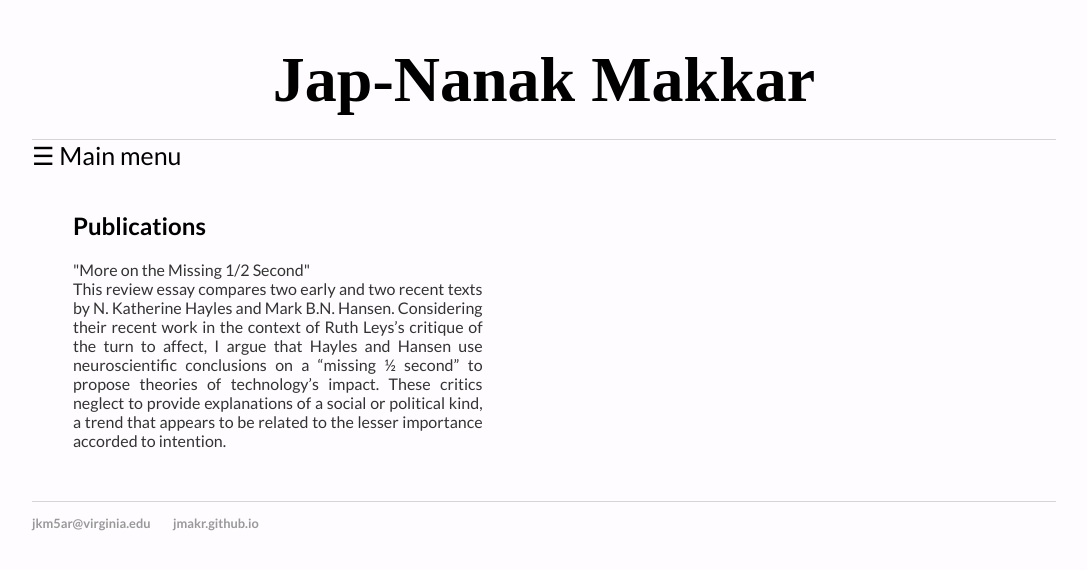
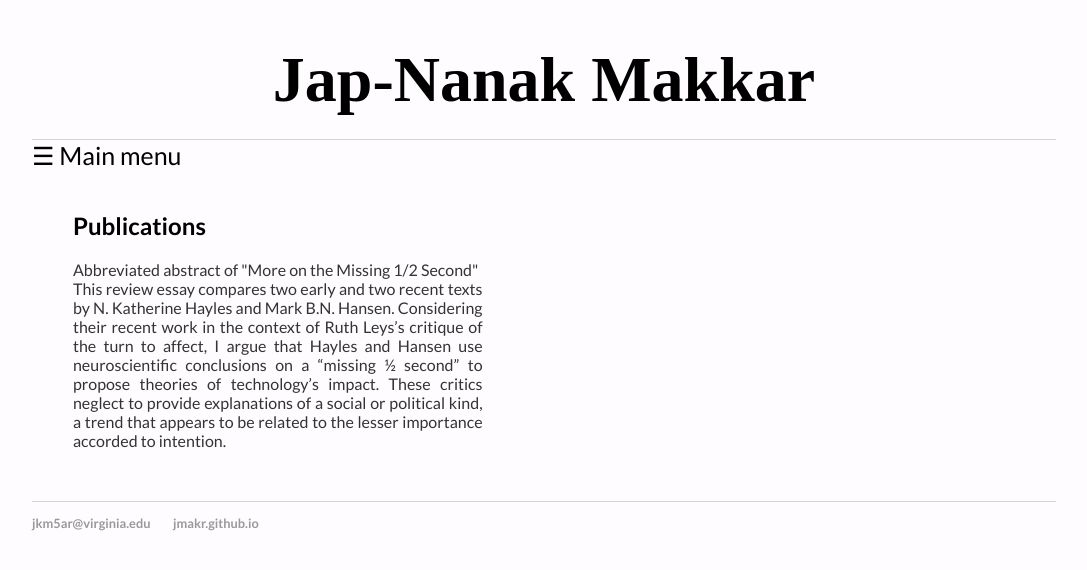
Before and after one commit to jmakr/jmakr.github.io, a Jekyll site: the page built from publications/index.html, in a window 1280 px wide. Shown: the top 570 px of the page, without its empty margins (96-1183 px from the left). Built offline with Jekyll 4.4.1, drawn with Linux system fonts in a browser that asks for light colours.

Commit message:
Update index.html

```diff
--- a/publications/index.html
+++ b/publications/index.html
@@ -7,7 +7,7 @@ title: Publications
 <div class="blurb">
     	<h2>{{ page.title }}</h2>
 
-     <p2 align="justify"> "More on the Missing 1/2 Second"</p2>
+     <p2 align="justify"> Abbreviated abstract of "More on the Missing 1/2 Second"</p2>
      <p2 align="justify"> This review essay compares two early and two recent texts by N. Katherine
 Hayles and Mark B.N. Hansen. Considering their recent work in the context of Ruth
 Leys’s critique of the turn to affect, I argue that Hayles and Hansen use neuroscientific
```
